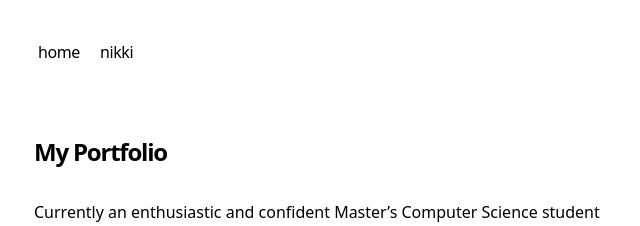
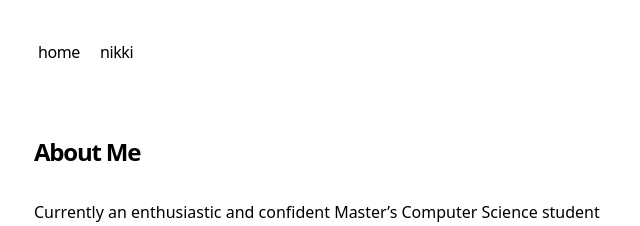
Before and after one commit to Yojijuku5/yojiweb, a Next.js app: page / in a window 1280 px wide. Shown: the top 226 px of the page, without its empty margins (318-958 px from the left). Built offline with nearby package versions, Linux system fonts and the light colour scheme.

Commit message:
ready for merge

```diff
--- a/src/app/page.tsx
+++ b/src/app/page.tsx
@@ -2,7 +2,7 @@ export default function Page() {
   return (
     <section>
       <h1 className="mb-8 text-2xl font-semibold tracking-tighter">
-        My Portfolio
+        About Me
       </h1>
       <p className="mb-4">
         {`Currently an enthusiastic and confident Master’s Computer Science student studying at Newcastle University with a focus on Games Engineering.
```
